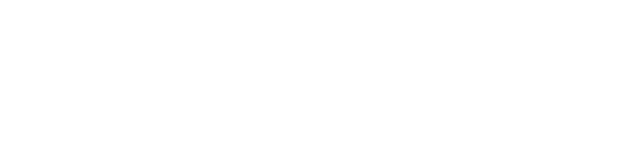
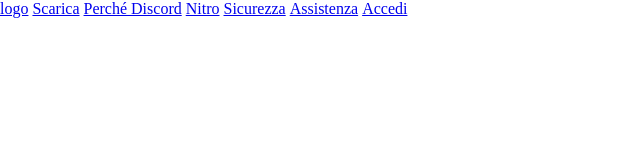
Before and after one commit to katiemathis/htmlcss-discord, a plain HTML site: page index.html in a window 1280 px wide. Shown: the whole page, without its empty margins (0-640 px from the left). Drawn offline with Linux system fonts and the light colour scheme.

Commit message:
started navigation menu

```diff
--- a/css/style.css
+++ b/css/style.css
@@ -0,0 +1,11 @@
+* {
+    margin: 0;
+    padding: 0;
+    box-sizing: border-box;
+}
+
+nav ul li {
+    list-style-type: none;
+    text-decoration: none;
+    display: inline-block;
+}
--- a/index.html
+++ b/index.html
@@ -8,6 +8,30 @@
     <link rel="stylesheet" href="css/style.css">
 </head>
 <body>
+    <header>
+        <nav class="menu">
+            <ul id="main-menu">
+                <li><a href="#" id="logo">logo</a></li>
+                <li><a href="#" class="normal-link">Scarica</a></li>
+                <li><a href="#" class="normal-link">Perché Discord</a></li>
+                <li><a href="#" class="normal-link">Nitro</a></li>
+                <li><a href="#" class="normal-link">Sicurezza</a></li>
+                <li><a href="#" class="normal-link">Assistenza</a></li>
+                <li><a href="#" id="menu-button">Accedi</a></li>
+            </ul>
+
+        </nav>
+
+
+    </header>
+
+    <main>
+
+    </main>
+
+    <footer>
+
+    </footer>
 
 </body>
 </html>
```
